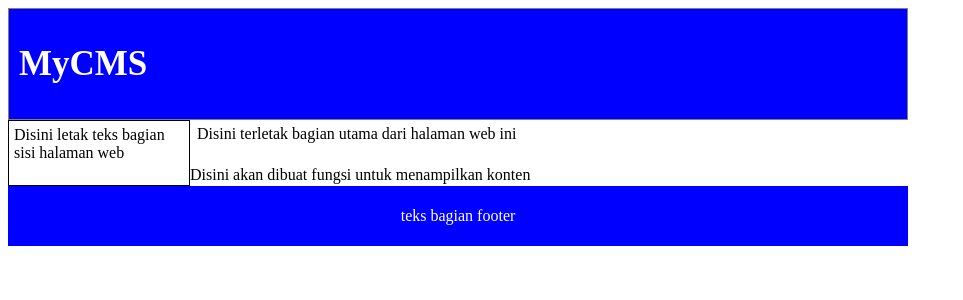
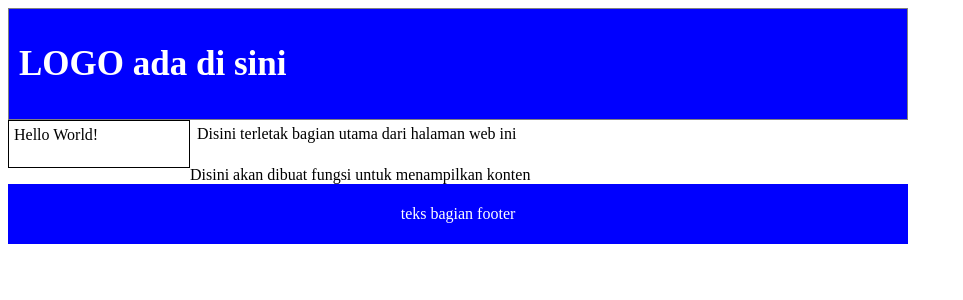
Before and after one commit to donnyhandoko/mycms2, a PHP site: page / in a window 1280 px wide. Shown: the top 300 px of the page, without its empty margins (0-963 px from the left). Run offline with PHP 8.4, Linux system fonts and the light colour scheme.

Commit message:
menambahkan kuliah-05 widgets

```diff
--- a/includes/cmsWidget.php
+++ b/includes/cmsWidget.php
@@ -2,6 +2,30 @@
 require_once('cmsBase.php');
 class cmsWidget extends cmsBase{
 	//semua kode yang ada disini dapat diakses melalui fungsi widget dalam CMS
+
+	var $widgetPath='';
+	var $widgetName='';
+
+	function setWidgetPath($widgetName)
+	{
+	$this->widgetPath = 'widgets/' . $widgetName . '/';
+	$this->widgetName = $widgetName;
+
+	}
+	function getWidgetPath()
+	{
+	return $this->widgetPath;
+		}
+		function display()
+		{
+		echo 'Di sini akan ditmapilkan output widget';
+		}
+
+		function run($widgetName)    {
+		$this->setWidgetPath($widgetName);
+		$this->display();
+    }
+
 }
 
 ?>
--- a/includes/templateFunctions.php
+++ b/includes/templateFunctions.php
@@ -3,6 +3,8 @@ require_once('cmsBase.php');
 class templateFunctions extends CmsBase{
 	//fungsi pengaturan template
 	var $templateName = 'default';
+
+	var $widgetPositions=array();
 
 	function show ()
 	{
@@ -26,7 +28,29 @@ class templateFunctions extends CmsBase{
 		$app=new CmsApplication();
 		$app->run();
 }
+	function widgetOutput($position='default')
+	{
+	if(!empty($this->widgetPositions[$position]))
+	{
+	$widgets=$this->widgetPositions[$position];
+	foreach($widgets as $widgetName)
+	{
+	require_once('widgets/'.$widgetName.'/'.$widgetName.'.php');
+	$widgetclass=ucfirst($widgetName).'Widget';
+	$widget=new $widgetclass();
+	$widget->run($widgetName);
+		}
+	}
+}
+	function setWidget($position,$widgetName)
+{
+	if(empty($this->widgetPositions[$position]))
+{
+	$this->widgetPositions[$position]=array($widgetName);
+	} else {
+	array_push($this->widgetPositions[$position],$widgetName);
+		}
+	}
 
 }
-
 ?>
--- a/index.php
+++ b/index.php
@@ -1,5 +1,7 @@
 <?php
 require_once('includes/templateFunctions.php');
 	$tmpl= new TemplateFunctions();
+	$tmpl->setWidget('logoPosition','logo');
+	$tmpl->setWidget('sidebarPosition','hello');
 	$tmpl->show();
 ?>
--- a/templates/default/template.php
+++ b/templates/default/template.php
@@ -5,9 +5,9 @@
 	</head>
 	<body>
 		<div class="wrapper">
-			<div class="header">MyCMS</div>
+			<div class="header"><?php $this->widgetOutput('logoPosition');?></div>
 			<div class="clear"></div>
-			<div class="sidebar">Disini letak teks bagian sisi halaman web<br><br></div>
+			<div class="sidebar"><?php $this->widgetOutput('sidebarPosition');?><br><br></div>
 			<div class="content">Disini terletak bagian utama dari halaman web ini<br><br></div>
 			<?php echo $this -> appOutput();
 			?>
--- /dev/null
+++ b/widgets/hello/hello.php
@@ -0,0 +1,10 @@
+<?php
+require_once('includes/cmsWidget.php');
+class HelloWidget extends CmsWidget{
+	function display()
+{
+	echo 'Hello World!';
+	}
+
+ }
+?>
--- /dev/null
+++ b/widgets/logo/logo.php
@@ -0,0 +1,9 @@
+<?php
+require_once('includes/cmsWidget.php');
+class LogoWidget extends CmsWidget{
+function display()
+{
+echo 'LOGO ada di sini';
+}
+}
+?>
```
